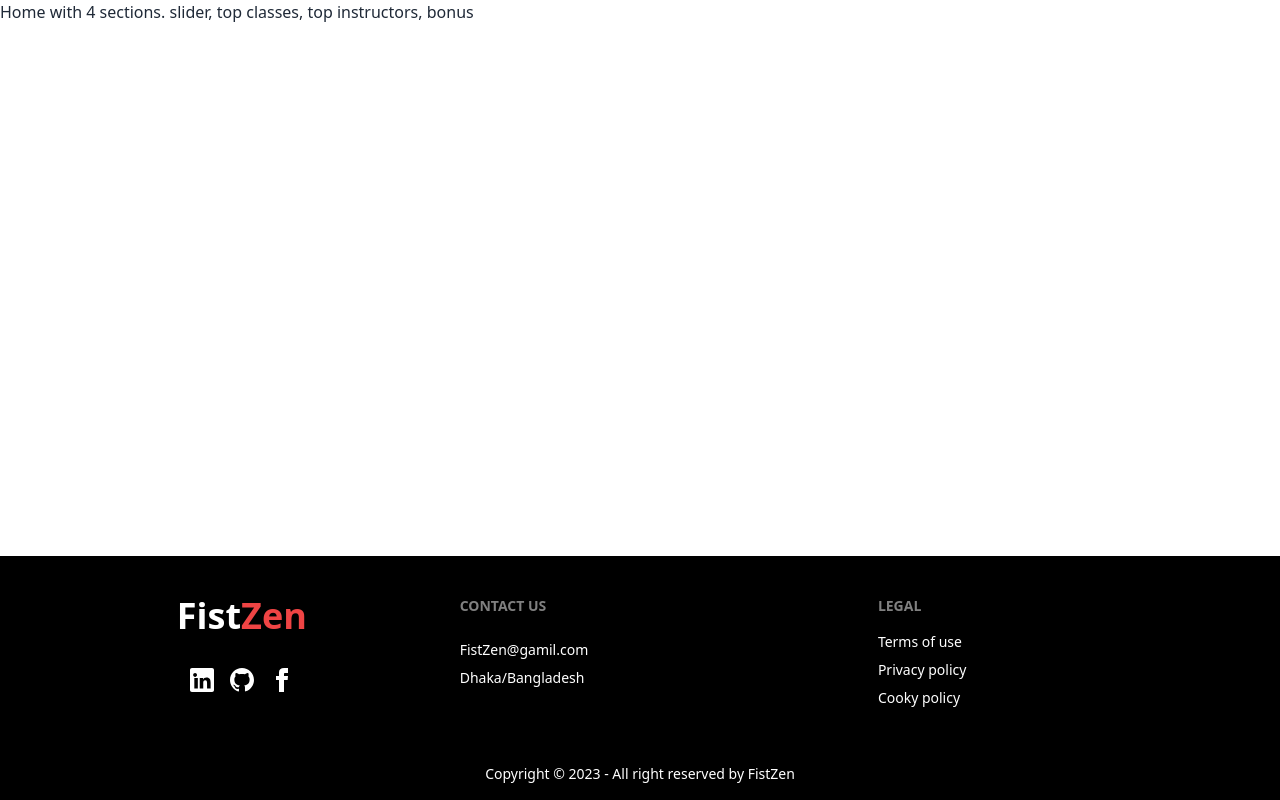
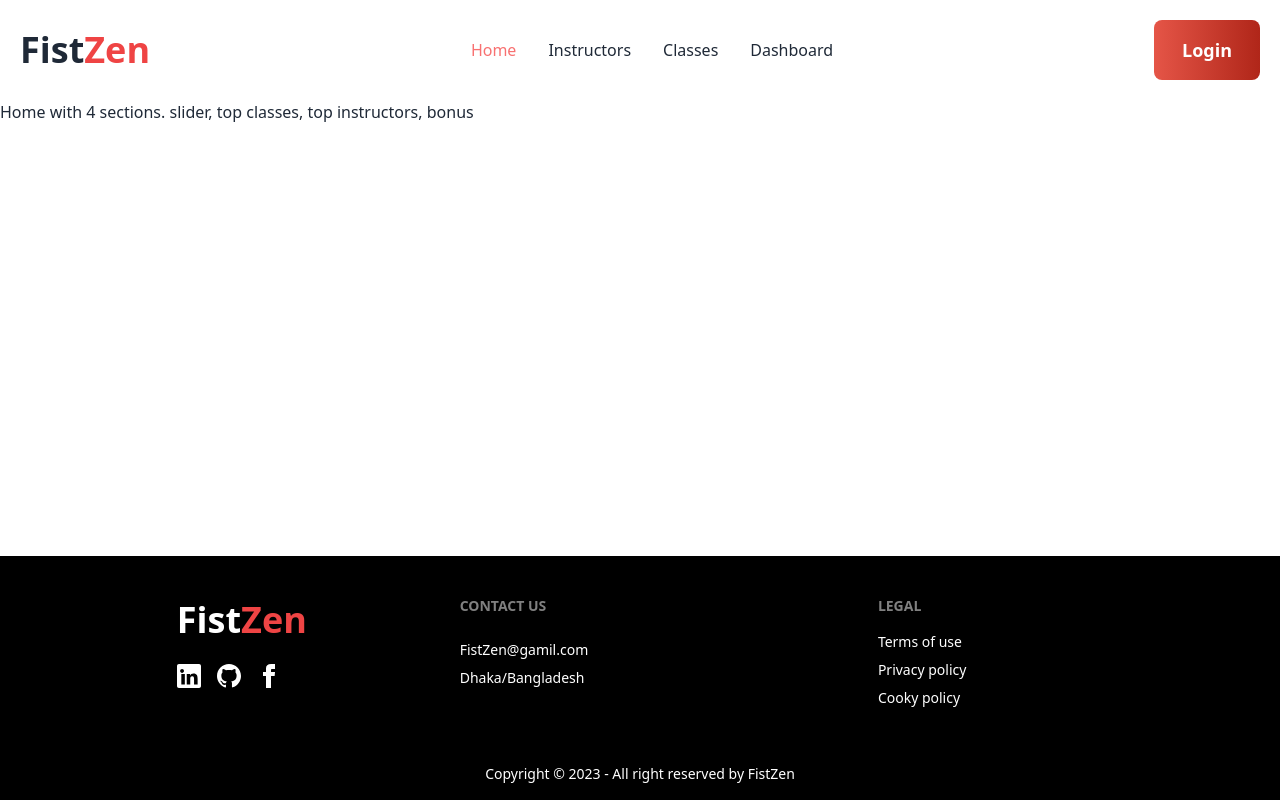
Before and after one commit to AbidReal/summer-camp-school-client, a React (Vite) app: page / in a window 1280 px wide. Built offline with nearby package versions, Linux system fonts and the light colour scheme.

Commit message:
basic nav done

```diff
--- a/package.json
+++ b/package.json
@@ -11,12 +11,14 @@
   },
   "dependencies": {
     "@emotion/react": "^11.11.1",
+    "@heroicons/react": "^2.0.18",
     "daisyui": "^3.0.25",
     "localforage": "^1.10.0",
     "match-sorter": "^6.3.1",
     "react": "^18.2.0",
     "react-awesome-reveal": "^4.2.3",
     "react-dom": "^18.2.0",
+    "react-icons": "^4.9.0",
     "react-router-dom": "^6.12.1",
     "sort-by": "^1.2.0"
   },
--- a/src/Layout/Main.jsx
+++ b/src/Layout/Main.jsx
@@ -1,10 +1,12 @@
 import { Outlet } from "react-router-dom";
 import Footer from "../Pages/Shared/Footer";
+import Header from "../Pages/Shared/Header";
 
 const Main = () => {
   return (
     <div>
       <div className="flex flex-col min-h-screen ">
+        <Header></Header>
         <div className="flex-grow">
           <Outlet></Outlet>
         </div>
--- /dev/null
+++ b/src/Pages/Classes/Classes.jsx
@@ -0,0 +1,5 @@
+const Classes = () => {
+  return <div>List of all classes will be here</div>;
+};
+
+export default Classes;
--- /dev/null
+++ b/src/Pages/Instructors/Instructors.jsx
@@ -0,0 +1,5 @@
+const Instructors = () => {
+  return <div>All the Instructors will show here</div>;
+};
+
+export default Instructors;
--- a/src/Pages/Shared/Footer.jsx
+++ b/src/Pages/Shared/Footer.jsx
@@ -5,10 +5,11 @@ const Footer = () => {
     <div>
       <footer className="footer p-10  bg-black text-white">
         <div className=" mx-auto my-auto">
-          <Link to="/" className="flex flex-col gap-4 items-center gap-0">
+          <Link to="/" className="flex flex-col gap-4 items-center">
             <div className=" font-extrabold text-4xl ">
               Fist<span className="text-red-500  ">Zen</span>
             </div>
+          </Link>
           <div className="grid grid-flow-col gap-4 my-4">
             <a href="https://www.linkedin.com/in/abid-hasan-4952a724a/">
               <svg
@@ -44,7 +45,6 @@ const Footer = () => {
               </svg>
             </a>
           </div>
-          </Link>
         </div>
         <div>
           <span className="footer-title">Contact us</span>
--- a/src/Pages/Shared/Header.jsx
+++ b/src/Pages/Shared/Header.jsx
@@ -0,0 +1,137 @@
+import { Link, NavLink } from "react-router-dom";
+import { Bars3Icon, XMarkIcon } from "@heroicons/react/24/solid";
+import { useState } from "react";
+
+const Header = () => {
+  const [isMenuOpen, setIsMenuOpen] = useState(false);
+  return (
+    <div className="bg-gradient-to-r from-nav to-bar ">
+      <div className="custom-container">
+        <div className="relative flex items-center justify-between">
+          <Link to="/" className="flex flex-col gap-4 items-center">
+            <div className=" font-extrabold text-4xl ">
+              Fist<span className="text-red-500  ">Zen</span>
+            </div>
+          </Link>
+          {/* nav section  */}
+
+          <ul className="items-center hidden space-x-8 lg:flex">
+            <li>
+              <NavLink
+                to="/"
+                className={({ isActive }) =>
+                  isActive ? "text-red-400" : "default"
+                }
+              >
+                Home
+              </NavLink>
+            </li>
+            <li>
+              <NavLink
+                to="/instructors"
+                className={({ isActive }) =>
+                  isActive ? "text-red-400" : "default"
+                }
+              >
+                Instructors
+              </NavLink>
+            </li>
+            <li>
+              <NavLink
+                to="/applied-jobs"
+                className={({ isActive }) =>
+                  isActive ? "text-red-400" : "default"
+                }
+              >
+                Classes
+              </NavLink>
+            </li>
+            <li>
+              <NavLink
+                to="/blog"
+                className={({ isActive }) =>
+                  isActive ? "text-red-400" : "default"
+                }
+              >
+                Dashboard
+              </NavLink>
+            </li>
+          </ul>
+          <div className="flex items-center space-x-4 md:space-x-10">
+            <button className=" px-4 md:px-7 py-4 btn-color text-white font-extrabold md:text-lg rounded-lg hover:from-btnBar hover:to-btnNav ">
+              Login
+            </button>
+            <div className="lg:hidden">
+              <button onClick={() => setIsMenuOpen(true)}>
+                <Bars3Icon className="w-6"></Bars3Icon>
+              </button>
+              {/* mobile responsive nav bar */}
+              {isMenuOpen && (
+                <div className="absolute top-0 left-0 w-full z-10">
+                  <div className="p-5 bg-red-50 border rounded-lg shadow-sm">
+                    {/* logo */}
+                    <div className="flex items-center justify-between mg-4">
+                      <Link to="/" className="flex flex-col gap-4 items-center">
+                        <div className=" font-extrabold text-4xl ">
+                          Fist<span className="text-red-500  ">Zen</span>
+                        </div>
+                      </Link>
+                      <button className=" px-4 md:px-7 py-4 btn-color text-white font-extrabold md:text-lg rounded-lg hover:from-btnBar hover:to-btnNav ">
+                        Login
+                      </button>
+                      {/* dropdown close button */}
+                      <div>
+                        <button onClick={() => setIsMenuOpen(false)}>
+                          <XMarkIcon className="w-6"></XMarkIcon>
+                        </button>
+                      </div>
+                    </div>
+                    {/* nav items section  */}
+                    <nav>
+                      <ul className="space-y-4 py-5">
+                        <li>
+                          <Link
+                            to="/"
+                            className="font-medium tracking-wide text-gray-700 transition-colors duration-200 hover:text-red-400"
+                          >
+                            Home
+                          </Link>
+                        </li>
+                        <li>
+                          <Link
+                            to="/statistics"
+                            className="font-medium tracking-wide text-gray-700 transition-colors duration-200 hover:text-red-400"
+                          >
+                            Instructors
+                          </Link>
+                        </li>
+                        <li>
+                          <Link
+                            to="/applied-jobs"
+                            className="font-medium tracking-wide text-gray-700 transition-colors duration-200 hover:text-red-400"
+                          >
+                            Classes
+                          </Link>
+                        </li>
+                        <li>
+                          <Link
+                            to="/blog"
+                            className="font-medium tracking-wide text-gray-700 transition-colors duration-200 hover:text-red-400"
+                          >
+                            Dashboard
+                          </Link>
+                        </li>
+                      </ul>
+                    </nav>
+                  </div>
+                </div>
+              )}
+            </div>
+          </div>
+        </div>
+      </div>
+    </div>
+  );
+};
+
+export default Header;
```
Also changed, not shown: 1 other file (tests, documents, lock files or other folders). Lines whose indentation alone changed are shown as unchanged.
